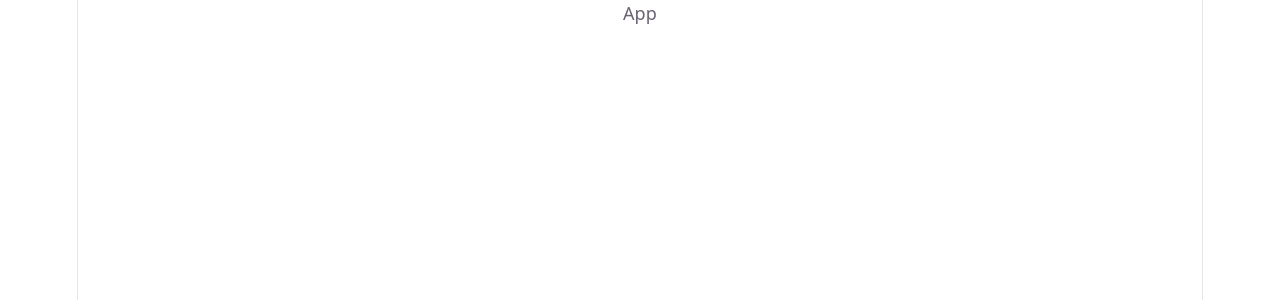
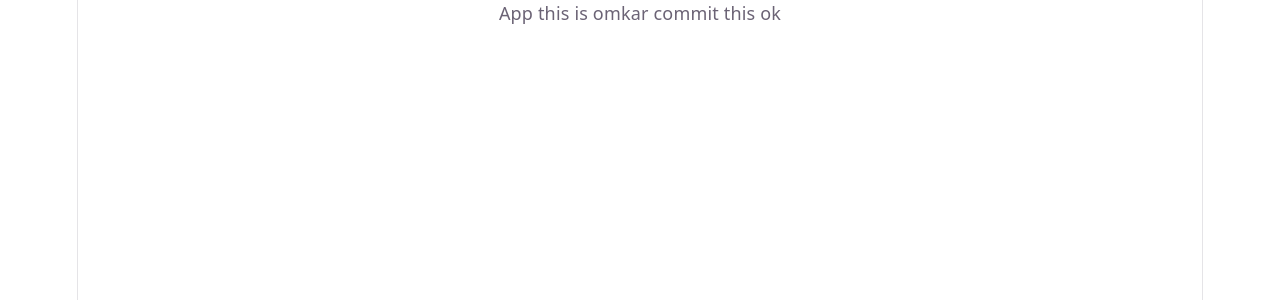
Before and after one commit to patoliyarp/github-learn, a React (Vite) app: page / in a window 1280 px wide. Shown: the top 300 px of the page. Built offline with nearby package versions, Linux system fonts and the light colour scheme.

Commit message:
omkar commit

```diff
--- a/src/App.tsx
+++ b/src/App.tsx
@@ -1,5 +1,9 @@
 function App() {
-  return <div>App</div>;
+  return <div>
+    App
+    this is omkar commit
+    this ok
+    </div>;
 }
 
 export default App;
```
